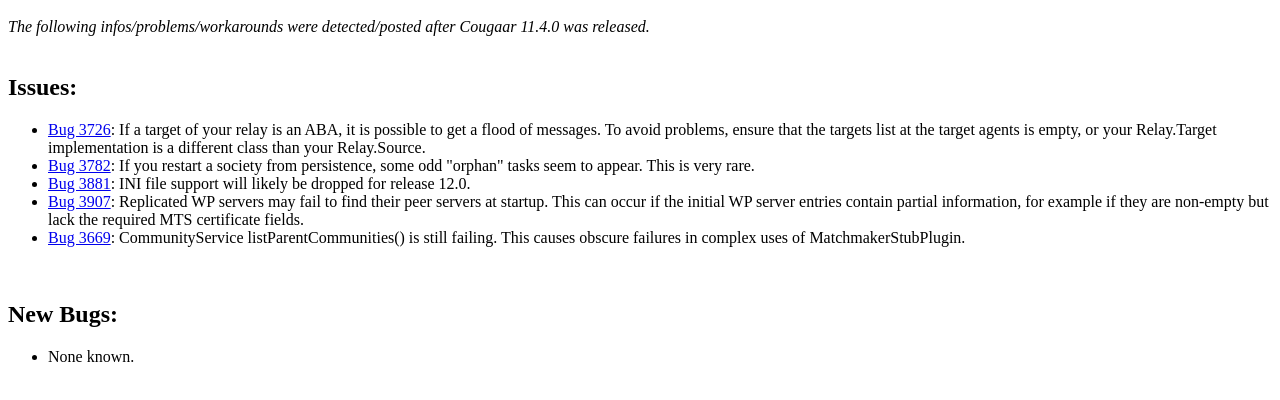
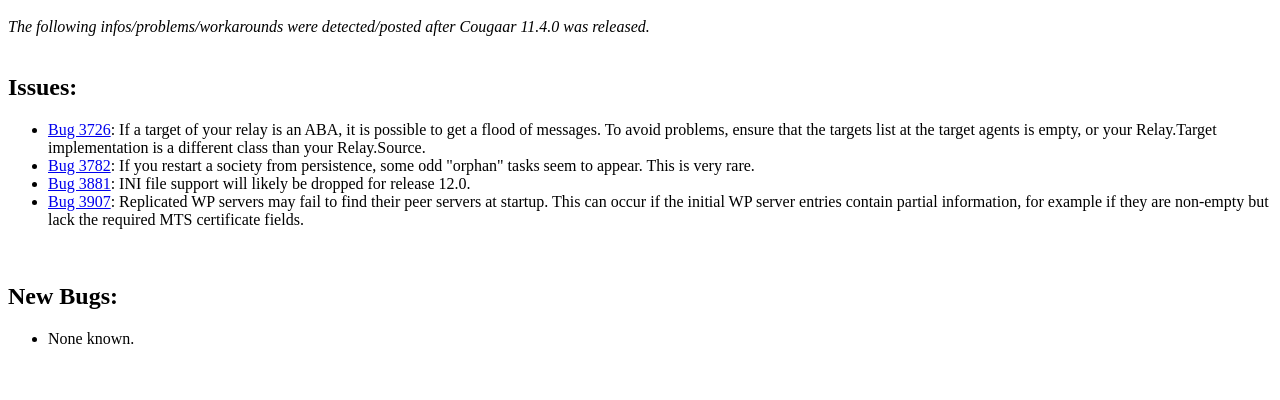
Before and after one commit to codeaudit/cougaar-cougaar, a plain HTML site: page errata/cougaar1140/errata.html in a window 1280 px wide. Shown: the part 66-466 px from the top of the page. Drawn offline with Linux system fonts and the light colour scheme.

Commit message:
ron fixed the community bug

```diff
--- a/errata/cougaar1140/errata.html
+++ b/errata/cougaar1140/errata.html
@@ -27,10 +27,6 @@
       startup.  This can occur if the initial WP server entries
       contain partial information, for example if they are non-empty
       but lack the required MTS certificate fields.</li>
-  <li><a href="http://bugs.cougaar.org/show_bug.cgi?id=3669">Bug
-      3669</a>: CommunityService listParentCommunities() is still
-      failing. This causes obscure failures in complex uses of MatchmakerStubPlugin.</li>
-
 </ul>
 <br>
 <h2>New Bugs:</h2>
```
